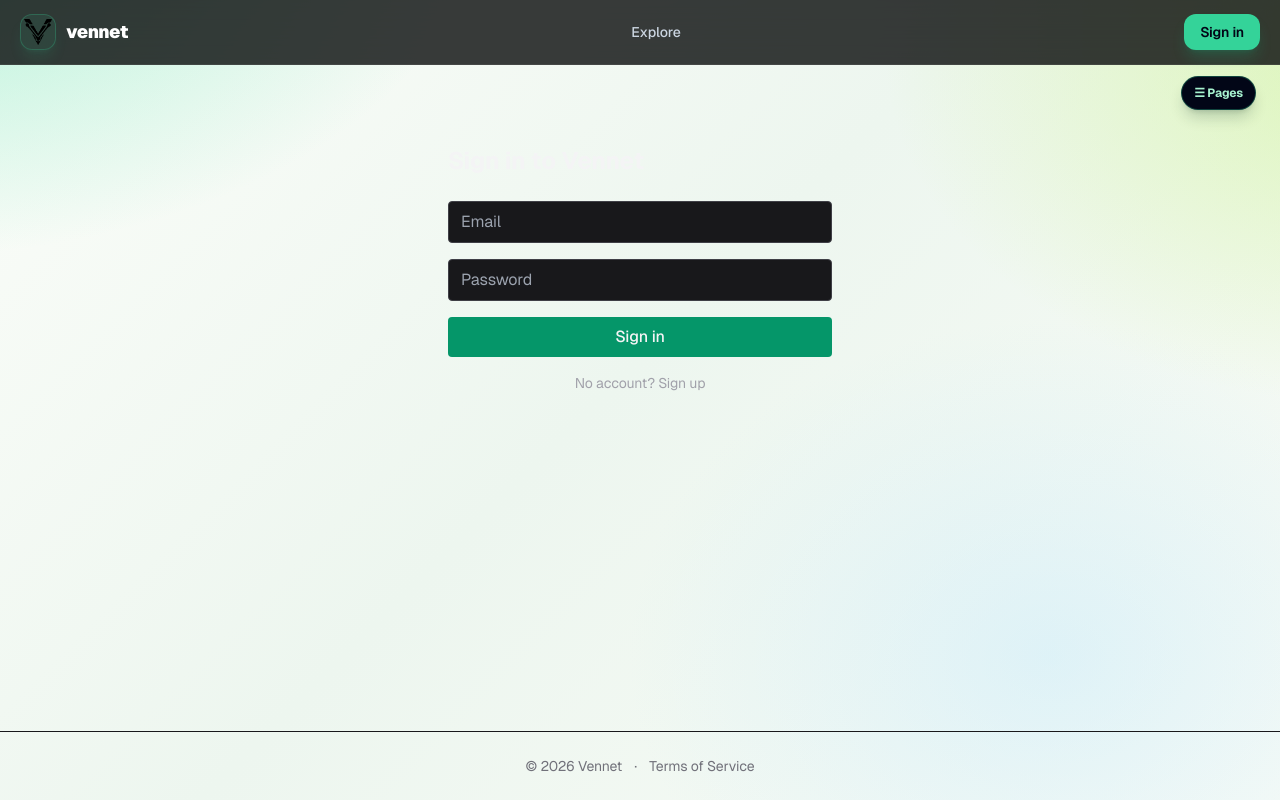
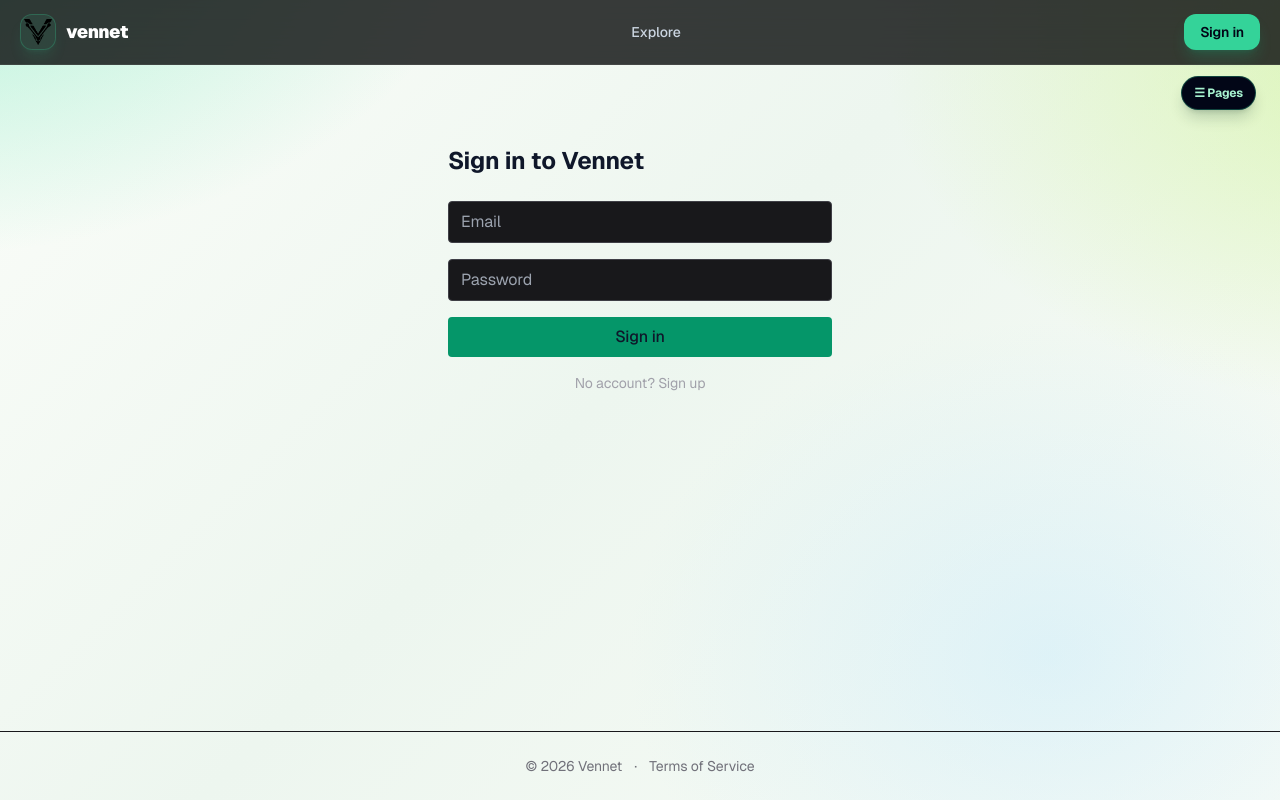
Before and after one commit to MagroOwner/Vennet, a Next.js app: page /login in a window 1280 px wide. Built offline with nearby package versions, Linux system fonts and the light colour scheme; no server answers.

Commit message:
Fix global text contrast on light background

```diff
--- a/src/app/layout.tsx
+++ b/src/app/layout.tsx
@@ -17,7 +17,7 @@ export const metadata: Metadata = {
 export default function RootLayout({ children }: Readonly<{ children: React.ReactNode }>) {
   return (
     <html lang="en">
-      <body className={`${geistSans.variable} ${geistMono.variable} flex min-h-screen flex-col bg-zinc-950 text-zinc-100 antialiased`}>
+      <body className={`${geistSans.variable} ${geistMono.variable} flex min-h-screen flex-col text-slate-900 antialiased`}>
         <Providers>
           <Navbar />
           <main className="mx-auto w-full max-w-6xl flex-1 px-4 py-8"><QuickNav />{children}</main>
```
